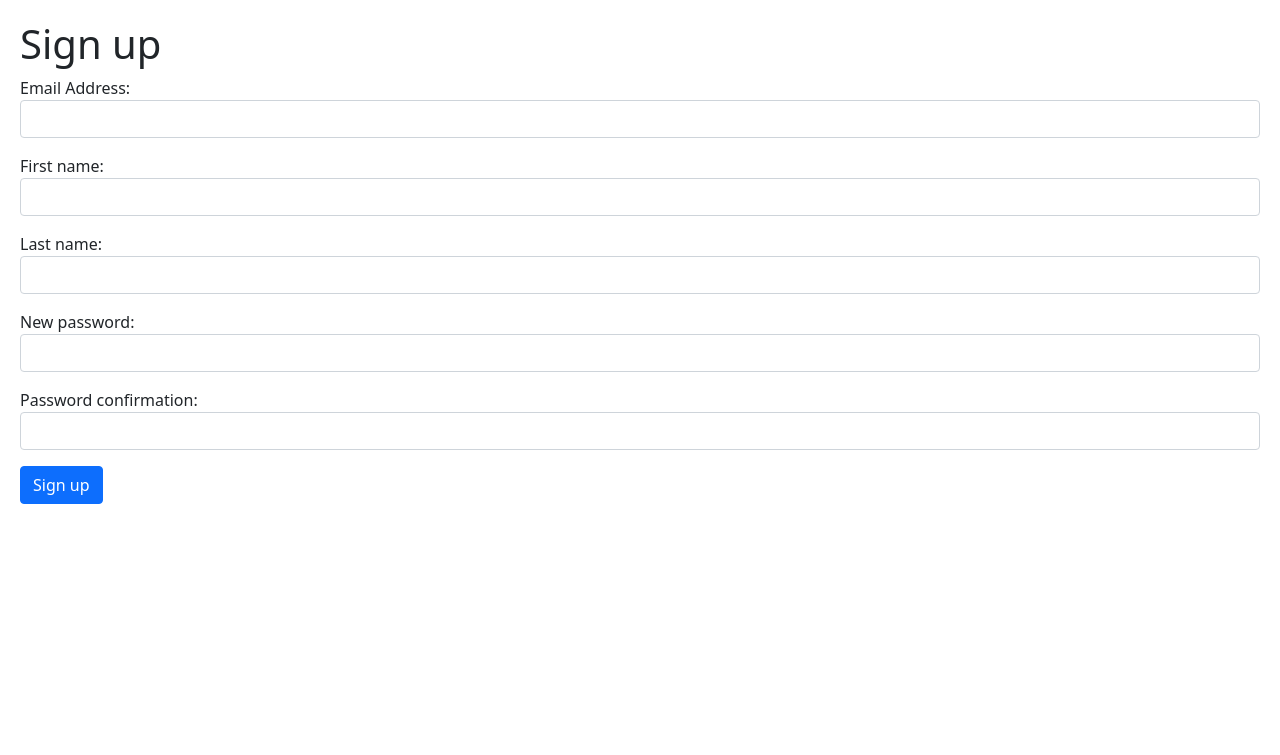
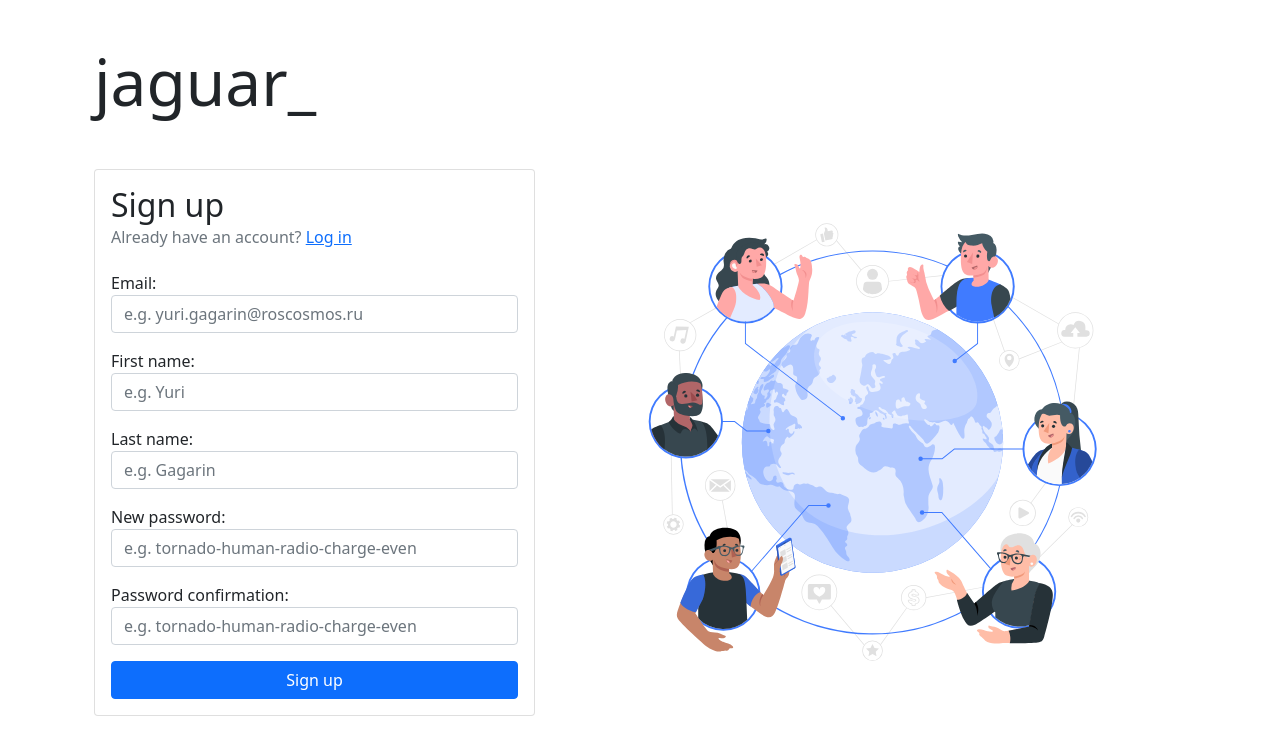
Before and after one commit to Ronen09/Music-Lesson-Management-Website, a Django app: page /signup/ in a window 1280 px wide. Shown: the top 755 px of the page. Run offline with Django 4.2, Linux system fonts and the light colour scheme; some libraries are stand-ins or nearby versions.

Commit message:
feat: make sign_up.html look better

```diff
--- a/lessons/forms/sign_up_form.py
+++ b/lessons/forms/sign_up_form.py
@@ -8,10 +8,16 @@ class SignUpForm(forms.ModelForm):
         model = User
         fields = ["email", "first_name", "last_name"]
 
-    new_password = forms.CharField(label="New password", widget=forms.PasswordInput())
+    email = forms.EmailField(label="Email", widget=forms.TextInput(attrs={"placeholder": "e.g. yuri.gagarin@roscosmos.ru"}))
+
+    first_name = forms.CharField(label="First name", widget=forms.TextInput(attrs={"placeholder": "e.g. Yuri"}))
+
+    last_name = forms.CharField(label="Last name", widget=forms.TextInput(attrs={"placeholder": "e.g. Gagarin"}))
+
+    new_password = forms.CharField(label="New password", widget=forms.PasswordInput(attrs={"placeholder": "e.g. tornado-human-radio-charge-even"}))
 
     password_confirmation = forms.CharField(
-        label="Password confirmation", widget=forms.PasswordInput()
+        label="Password confirmation", widget=forms.PasswordInput(attrs={"placeholder": "e.g. tornado-human-radio-charge-even"})
     )
 
     def clean(self):
--- a/lessons/templates/sign_up.html
+++ b/lessons/templates/sign_up.html
@@ -1,13 +1,26 @@
-{% extends 'base.html' %}
+{% extends 'site_base.html' %}
 {% block title %}Sign up{% endblock %}
-{% block body %}
-<h1>Sign up</h1>
-<form action = "{% url 'sign_up' %}" method = "post">
-	{% csrf_token %}
-	{% include 'partials/form.html' with form=form %}
+{% block site_body %}
+<div class="row">
+	<div class="col-lg-5 col-md-9 col-sm-12">
+		<div class="card">
+			<div class="card-body">
+				<h2 class="card-title">Sign up</h2>
+				<h6 class="card-subtitle text-muted mb-4">Already have an account? <a href = "{% url 'log_in' %}">Log in</a></h6>
+				<form action = "{% url 'sign_up' %}" method = "post">
+					{% csrf_token %}
+					{% include 'partials/form.html' with form=form %}
 
-	{% include 'partials/messages.html' %}
+					{% include 'partials/messages.html' %}
 
-	<input type = "submit" value = "Sign up" class = "btn btn-primary">
-</form>
+					<input type = "submit" value = "Sign up" class = "btn btn-primary w-100">
+				</form>
+			</div>
+		</div>
+	</div>
+	<div class="col-lg-7 col-md-3 d-flex justify-content-around">
+		{% load static %}
+		<img src="{% static 'images/Connected world-amico.svg' %}" alt="People with lines connecting to them to the Earth showing how everyone is connected." class = "img-fluid w-75 ml-auto" draggable="false">
+	</div>
+</div>
 {% endblock %}
--- a/lessons/views.py
+++ b/lessons/views.py
@@ -6,24 +6,6 @@ from django.contrib.auth import authenticate, login, logout
 from lessons.forms import SignUpForm, LogInForm, LessonRequestForm
 
 # Create your views here.
-def sign_up(request):
-    if request.method == "POST":
-        form = SignUpForm(request.POST)
-
-        if form.is_valid():
-            user = form.save()
-
-            login(request, user)
-
-            return redirect("home")
-    else:
-        form = SignUpForm()
-
-    return render(
-        request, "sign_up.html", {"form": form, "allowed_roles": ["Anonymous"]}
-    )
-
-
 def log_out(request):
     logout(request)
 
@@ -77,6 +59,26 @@ def log_in(request):
         request, "log_in.html", {"form": form, "allowed_roles": ["Anonymous"]}
     )
 
+def sign_up(request):
+    if request.method == "POST":
+        form = SignUpForm(request.POST)
+
+        if form.is_valid():
+            user = form.save()
+
+            login(request, user)
+
+            # Redirect user to appropriate user dashboard
+            if (user.role == "Student"): return redirect("student")
+            elif (user.role == "Administrator"): return redirect("administrator")
+            elif (user.role == "Director"): return redirect("director")
+    else:
+        form = SignUpForm()
+
+    return render(
+        request, "sign_up.html", {"form": form, "allowed_roles": ["Anonymous"]}
+    )
+
 def student(request):
     return render(request, "user_dashboard.html", {"allowed_roles": ["Student"]})
 
```
